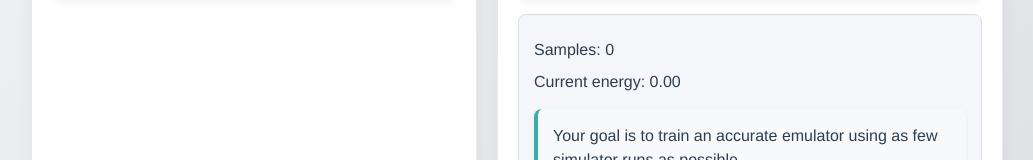
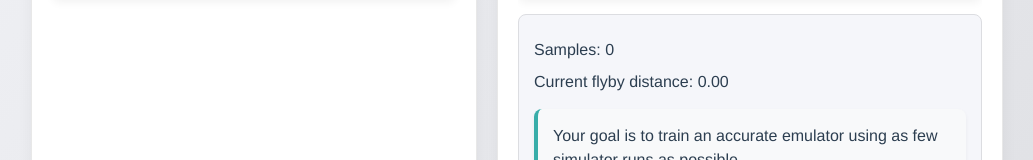
Before and after one commit to alan-turing-institute/gp-demo, a SvelteKit app: page /asteroid in a window 1280 px wide. Shown: the part 543-703 px from the top of the page, without its empty margins (179-1212 px from the left). Built offline with nearby package versions, Linux system fonts and the light colour scheme.

Commit message:
clear samples resets lives to 20

```diff
--- a/src/routes/asteroid/+page.svelte
+++ b/src/routes/asteroid/+page.svelte
@@ -512,7 +512,7 @@
       </div>
       <div class="info">
         <p>Samples: {samples.length}</p>
-        <p>Current energy: {calculateEnergy(angle, velocity).toFixed(2)}</p>
+        <p>Current flyby distance: {calculateEnergy(angle, velocity).toFixed(2)}</p>
         <div class="instruction">
           <p class="highlight">Your goal is to train an accurate emulator using as few simulator runs as possible.</p>
           <p>Click directly on the plot above to sample points. This will run the simulation and update the emulator model based on the simulator output.</p>
--- a/src/routes/molecule/+page.svelte
+++ b/src/routes/molecule/+page.svelte
@@ -123,6 +123,7 @@
     samples = [];
     gpPredictions = [];
     drawContourPlot();
+    lives=20;
   }
 
   // Add sample by clicking on contour plot
```
